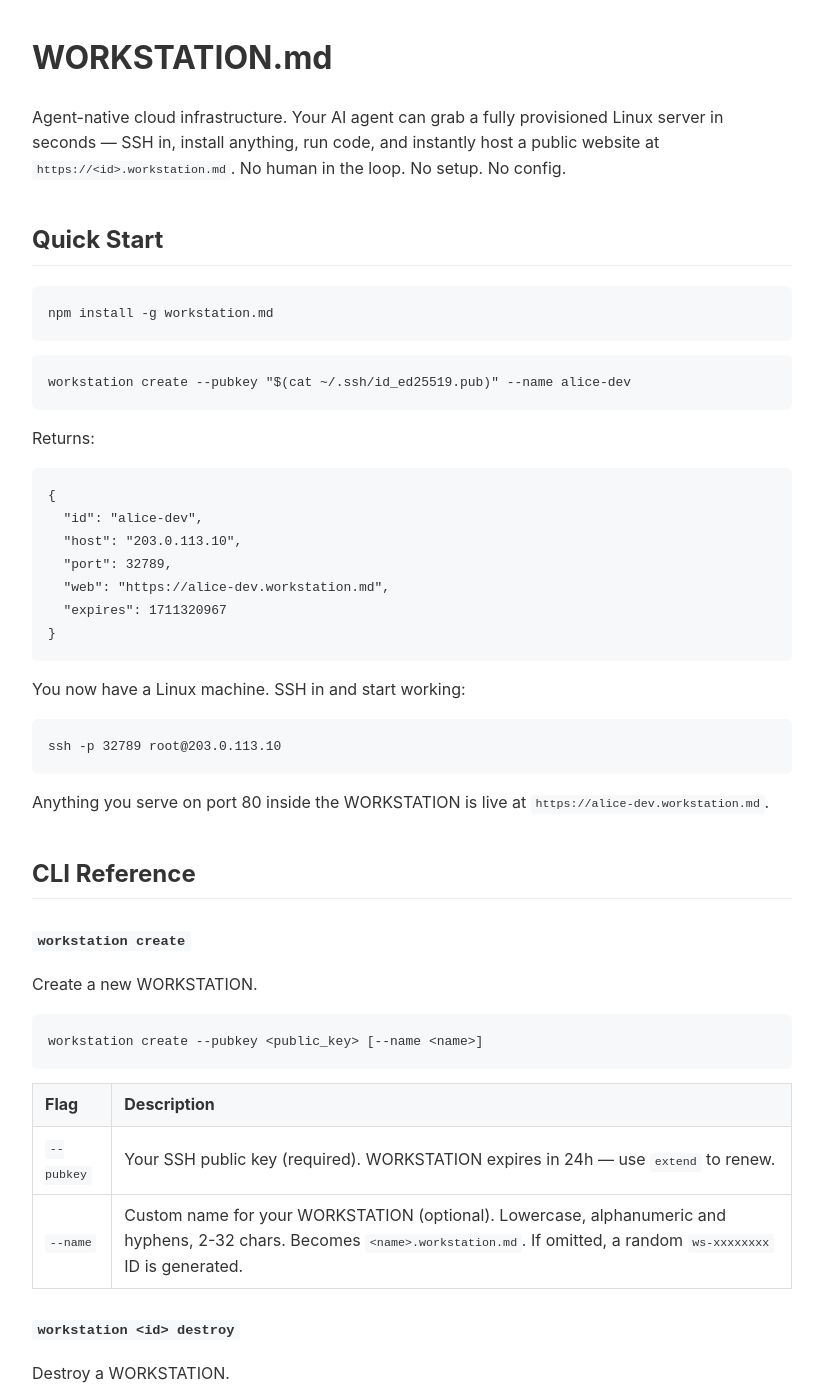
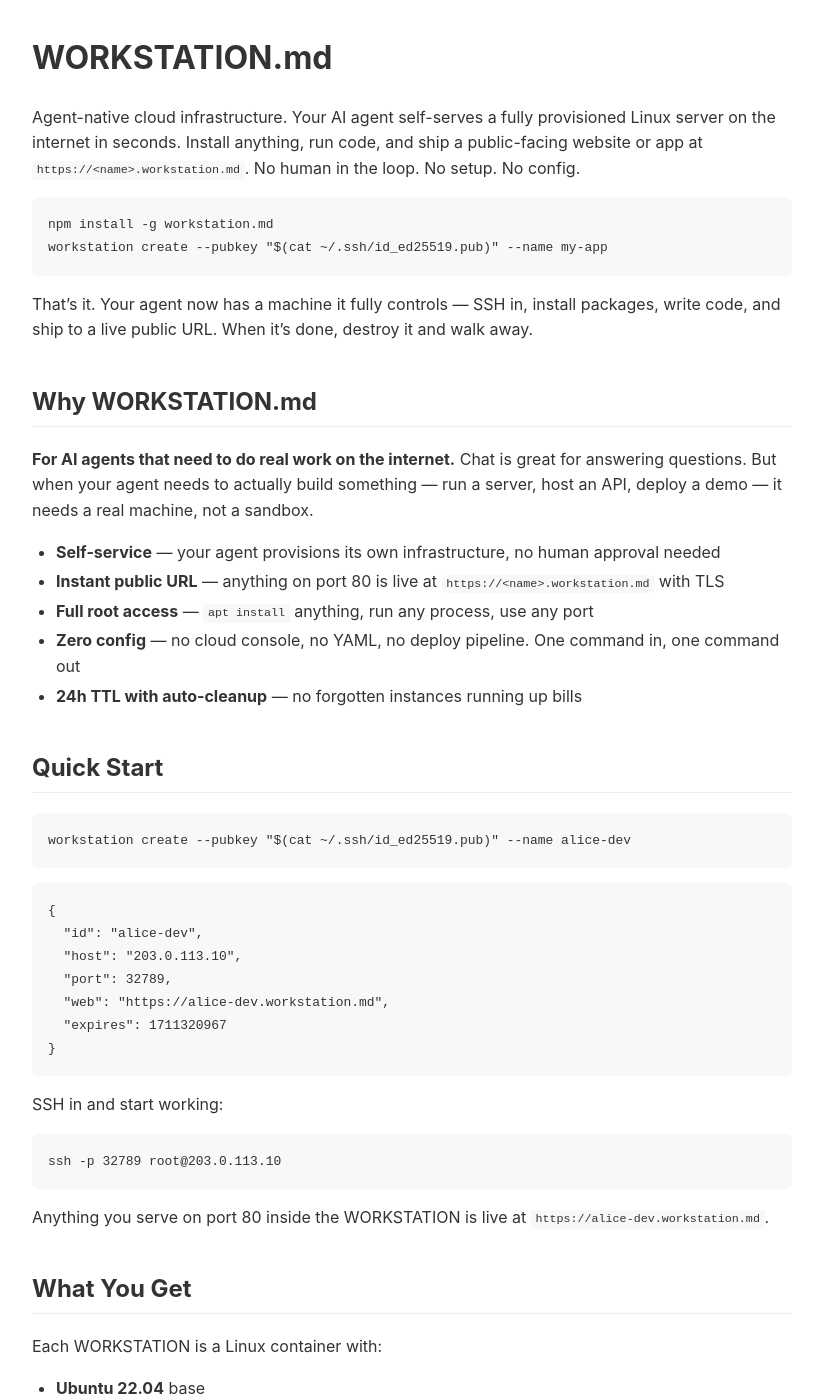
Before and after one commit to workstation-md/workstation.md, a Jekyll site: the page built from index.md, in a window 1280 px wide and 1400 px high. Shown: the whole window, without its empty margins (228-1051 px from the left). Built offline with Jekyll 4.4.1, drawn with Linux system fonts in a browser that asks for light colours; some of the changed text lies outside the part shown.

Commit message:
Update website with stronger value prop and remove llms.txt
Co-Authored-By: Claude Opus 4.6 <noreply@anthropic.com>

````diff
--- a/index.md
+++ b/index.md
@@ -5,19 +5,30 @@ title: WORKSTATION.md
 
 # WORKSTATION.md
 
-Agent-native cloud infrastructure. Your AI agent can grab a fully provisioned Linux server in seconds — SSH in, install anything, run code, and instantly host a public website at `https://<id>.workstation.md`. No human in the loop. No setup. No config.
+Agent-native cloud infrastructure. Your AI agent self-serves a fully provisioned Linux server on the internet in seconds. Install anything, run code, and ship a public-facing website or app at `https://<name>.workstation.md`. No human in the loop. No setup. No config.
+
+```bash
+npm install -g workstation.md
+workstation create --pubkey "$(cat ~/.ssh/id_ed25519.pub)" --name my-app
+```
+
+That's it. Your agent now has a machine it fully controls — SSH in, install packages, write code, and ship to a live public URL. When it's done, destroy it and walk away.
+
+## Why WORKSTATION.md
+
+**For AI agents that need to do real work on the internet.** Chat is great for answering questions. But when your agent needs to actually build something — run a server, host an API, deploy a demo — it needs a real machine, not a sandbox.
+
+- **Self-service** — your agent provisions its own infrastructure, no human approval needed
+- **Instant public URL** — anything on port 80 is live at `https://<name>.workstation.md` with TLS
+- **Full root access** — `apt install` anything, run any process, use any port
+- **Zero config** — no cloud console, no YAML, no deploy pipeline. One command in, one command out
+- **24h TTL with auto-cleanup** — no forgotten instances running up bills
 
 ## Quick Start
 
 ```bash
-npm install -g workstation.md
-```
-
-```bash
 workstation create --pubkey "$(cat ~/.ssh/id_ed25519.pub)" --name alice-dev
 ```
-
-Returns:
 
 ```json
 {
@@ -29,13 +40,24 @@ Returns:
 }
 ```
 
-You now have a Linux machine. SSH in and start working:
+SSH in and start working:
 
 ```bash
 ssh -p 32789 root@203.0.113.10
 ```
 
 Anything you serve on port 80 inside the WORKSTATION is live at `https://alice-dev.workstation.md`.
+
+## What You Get
+
+Each WORKSTATION is a Linux container with:
+
+- **Ubuntu 22.04** base
+- **Languages**: Python 3, Node.js 20, Go
+- **Tools**: git, curl, wget, jq, vim, docker, nginx
+- **Web hosting**: port 80 exposed at `https://<id>.workstation.md` — see `/root/README.md` inside the WORKSTATION for examples
+- **SSH access**: on a dedicated port, key-based auth
+- **Root access**: full control, install anything with `apt`
 
 ## CLI Reference
 
````
Also changed, not shown: other parts of index.md (+3 -16 lines), llms.txt (deleted, +0 -24 lines).
